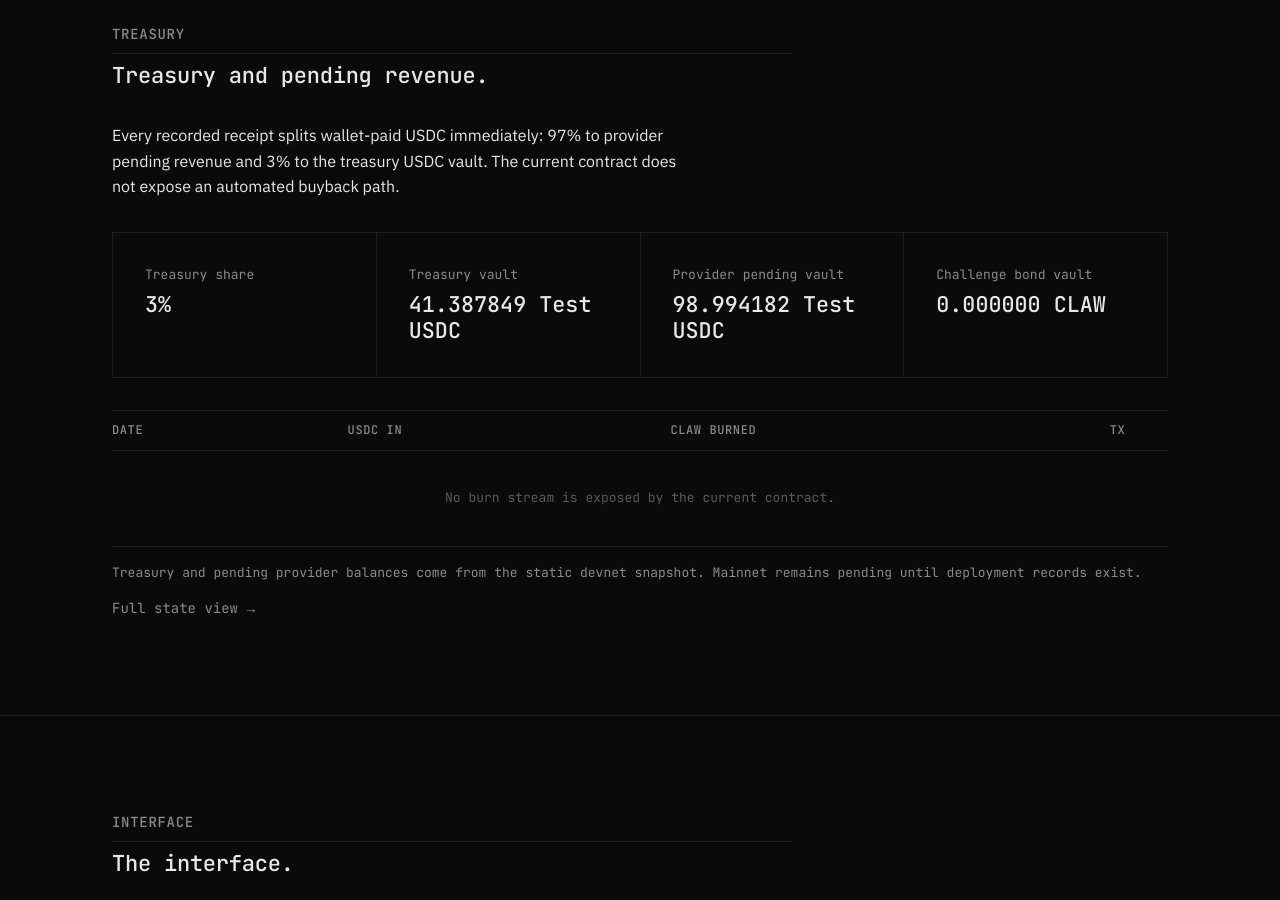
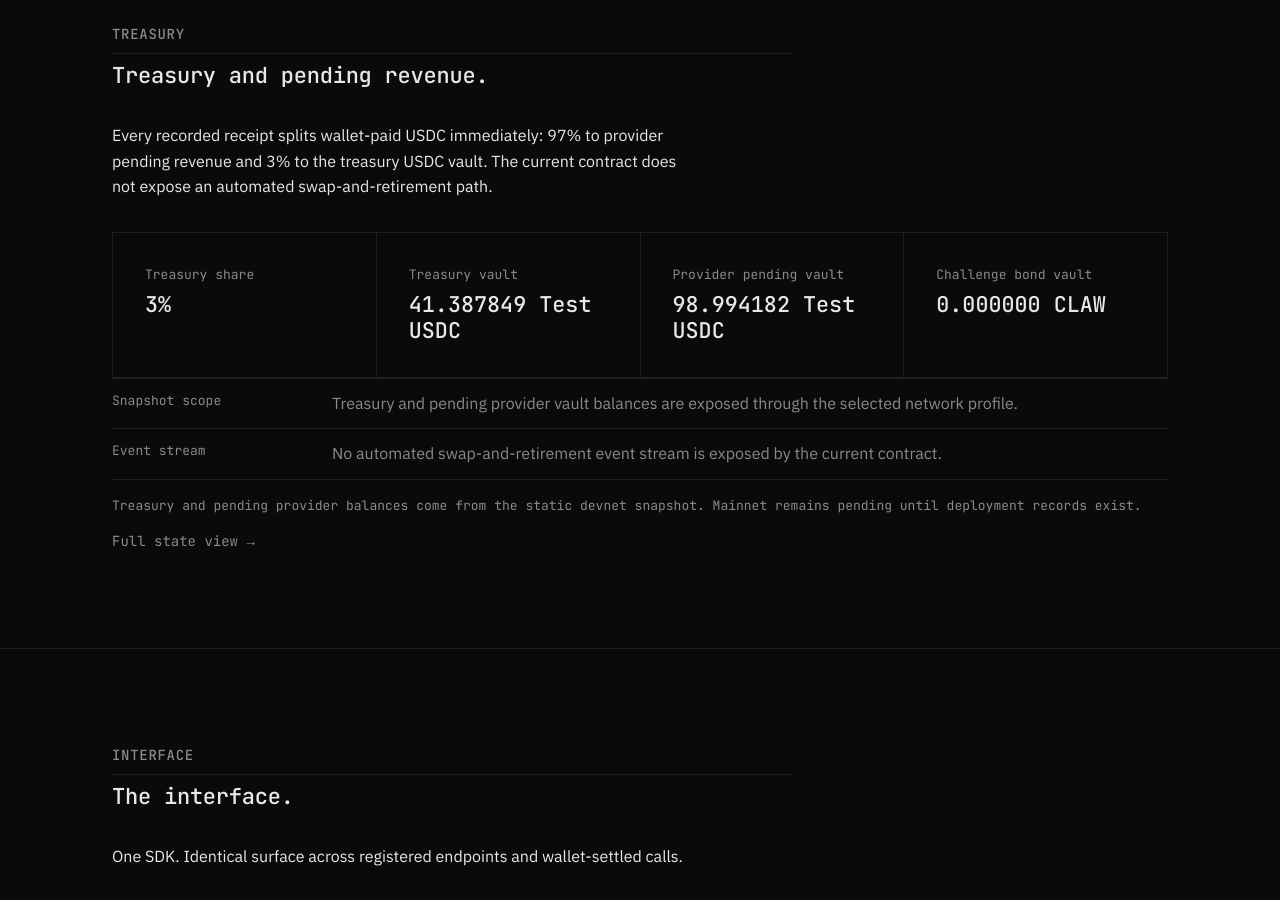
Before and after one commit to clawfarm-protocol/clawfarm-site, a Next.js app: page / in a window 1280 px wide. Shown: the part 4420-5320 px from the top of the page. Built offline with nearby package versions, Linux system fonts and the light colour scheme.

Commit message:
fix: repair home page state links

```diff
--- a/app/page.tsx
+++ b/app/page.tsx
@@ -23,9 +23,6 @@ const registryRows = [
   ['model-v-001', '—', '—', '—'],
   ['model-v-002', '—', '—', '—'],
 ]
-
-const burnRows: string[][] = []
-const burnRowsState: LiveSurfaceState = 'loading'
 
 export default function Home() {
   return (
@@ -162,7 +159,7 @@ export default function Home() {
                   <tr key={model}>
                     <td>{model}</td>
                     <td className="right">
-                      <a className="count-link" href="/state#registry" data-live-field={`${model}-provider-count`}>{providers}</a>
+                      <a className="count-link" href="/state#overview" data-live-field={`${model}-provider-count`}>{providers}</a>
                     </td>
                     <td className="right" data-live-field={`${model}-price`}>{price}</td>
                     <td className="right" data-live-field={`${model}-volume`}>{volume}</td>
@@ -208,46 +205,18 @@ export default function Home() {
         <div className="container">
           <SectionHeader eyebrow="Treasury" title="Treasury and pending revenue." />
           <p className="section-intro">
-            Every recorded receipt splits wallet-paid USDC immediately: 97% to provider pending revenue and 3% to the treasury USDC vault. The current contract does not expose an automated buyback path.
+            Every recorded receipt splits wallet-paid USDC immediately: 97% to provider pending revenue and 3% to the treasury USDC vault. The current contract does not expose an automated swap-and-retirement path.
           </p>
           <TreasurySnapshot />
-          <div className="protocol-table-shell burn-table-shell" data-live-state={burnRowsState}>
-            <table className="protocol-table">
-              <thead>
-                <tr>
-                  <th>Date</th>
-                  <th className="num-col">USDC in</th>
-                  <th className="num-col">CLAW burned</th>
-                  <th>Tx</th>
-                </tr>
-              </thead>
-              <tbody>
-                {burnRowsState === 'loading' ? (
-                  <tr>
-                    <td className="empty-row" colSpan={4}>No burn stream is exposed by the current contract.</td>
-                  </tr>
-                ) : null}
-                {burnRowsState === 'empty' ? (
-                  <tr>
-                    <td className="empty-row" colSpan={4}>No contract burn stream is configured.</td>
-                  </tr>
-                ) : null}
-                {burnRowsState === 'populated'
-                  ? burnRows.map(([date, usdc, burned, tx], index) => (
-                      <tr key={index}>
-                        <td>{date}</td>
-                        <td className="right">{usdc}</td>
-                        <td className="right">{burned}</td>
-                        <td>{tx}</td>
-                      </tr>
-                    ))
-                  : null}
-              </tbody>
-            </table>
+          <div className="key-list">
+            <div>Snapshot scope</div>
+            <div>Treasury and pending provider vault balances are exposed through the selected network profile.</div>
+            <div>Event stream</div>
+            <div>No automated swap-and-retirement event stream is exposed by the current contract.</div>
           </div>
           <p className="section-footnote wide-footnote">Treasury and pending provider balances come from the static devnet snapshot. Mainnet remains pending until deployment records exist.</p>
           <p className="table-action">
-            <a href="/state#treasury">Full state view →</a>
+            <a href="/network#config">Full state view →</a>
           </p>
         </div>
       </section>
```
